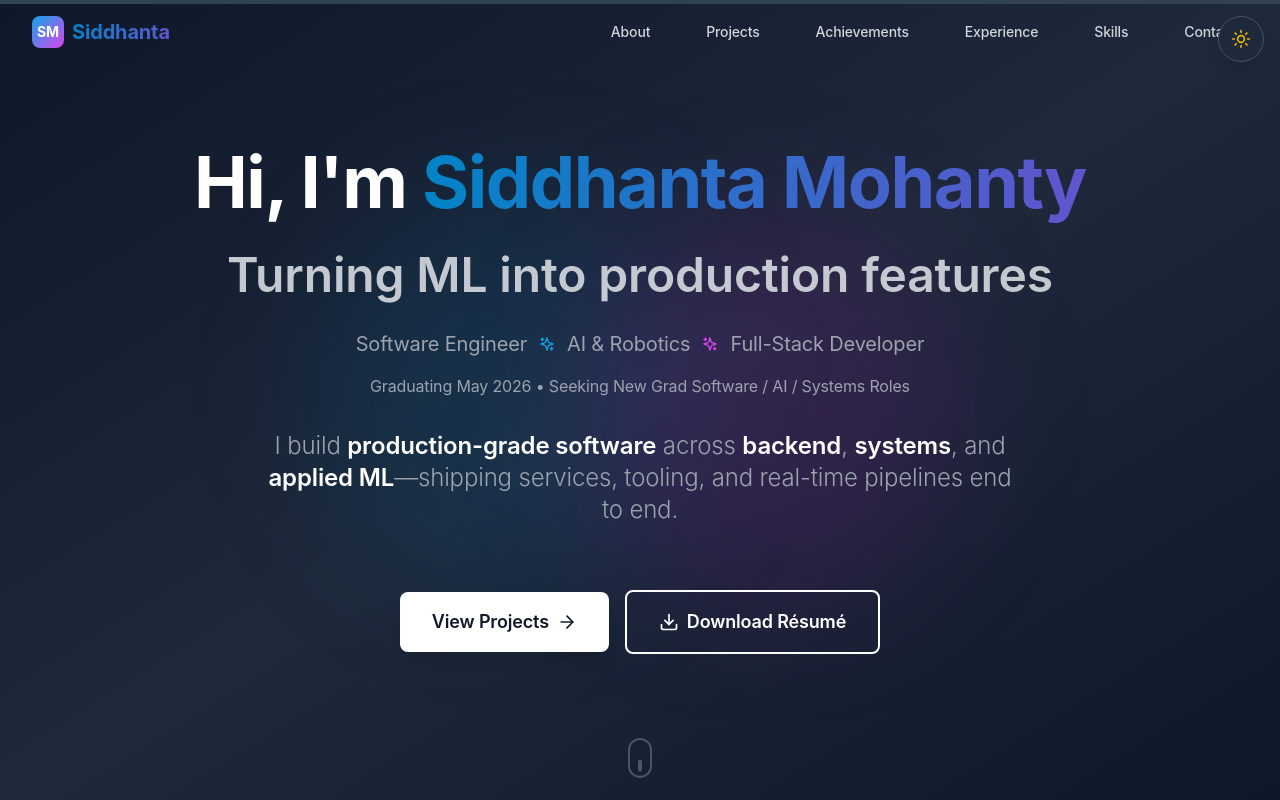
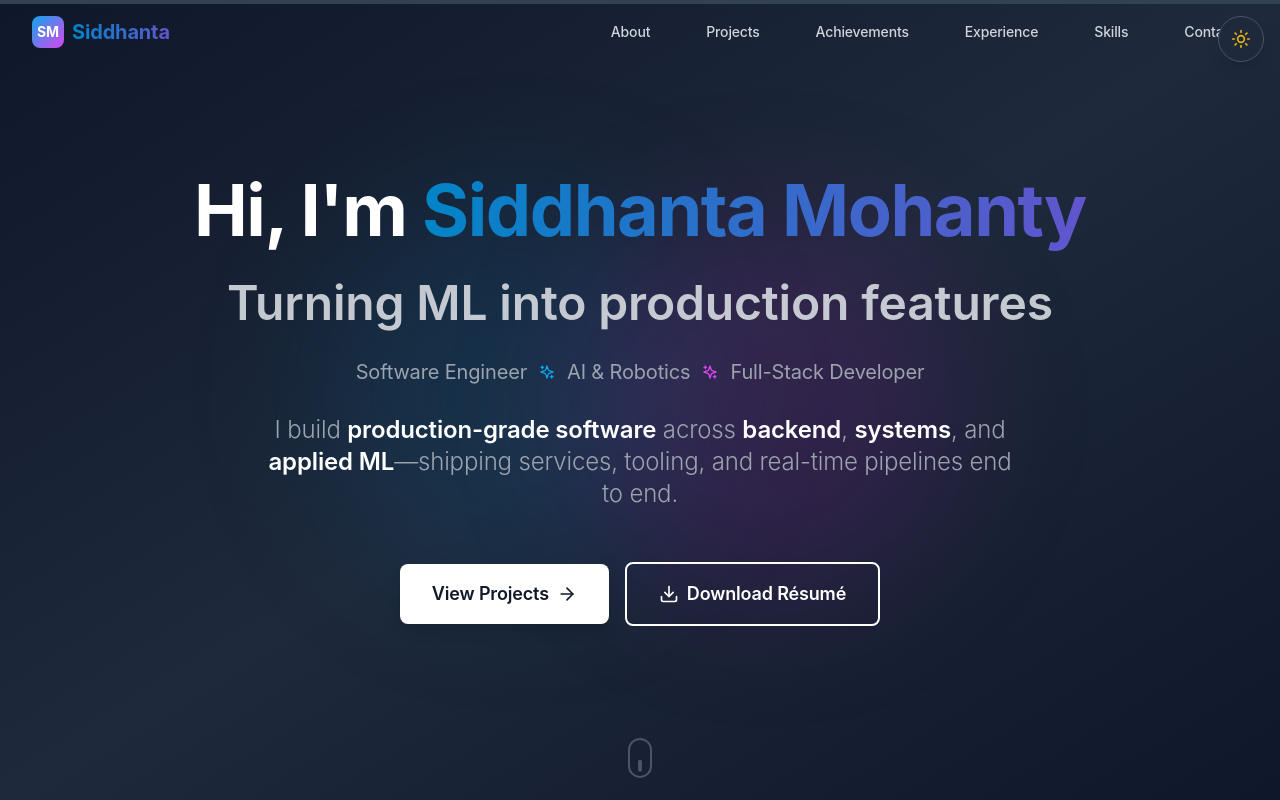
Before and after one commit to Siddhanta22/siddhantamohanty.github.io, a React (Create React App) app: page / in a window 1280 px wide. Shown: the top 800 px of the page. Built offline with nearby package versions, Linux system fonts and the light colour scheme.

Commit message:
Tighten hero and update Dean’s List term
Remove the new-grad line from the hero and rebalance spacing. Add Fall 2025 to the Dean’s List achievement subtitle.

```diff
--- a/src/components/Achievements.js
+++ b/src/components/Achievements.js
@@ -14,7 +14,7 @@
       icon: Trophy,
       title: "Dean's List",
       description: "Academic Excellence",
-      period: "Fall 2023 & Spring 2024",
+      period: "Fall 2023 & Spring 2024 • Fall 2025",
       color: "from-yellow-400 to-orange-500",
       bgColor: "bg-yellow-50 dark:bg-yellow-900/20"
     },
--- a/src/components/Hero.js
+++ b/src/components/Hero.js
@@ -46,7 +46,7 @@
           initial={{ opacity: 0, y: 30 }}
           animate={{ opacity: 1, y: 0 }}
           transition={{ duration: 0.8 }}
-          className="space-y-8"
+          className="space-y-7"
         >
           {/* Main Headline */}
           <motion.div
@@ -85,9 +85,6 @@
               <span>Full-Stack Developer</span>
             </div>
 
-            <div className="text-sm md:text-base text-gray-500 dark:text-gray-400">
-              Graduating May 2026 • Seeking New Grad Software / AI / Systems Roles
-            </div>
           </motion.div>
 
           {/* Value Proposition */}
@@ -105,7 +102,7 @@
             initial={{ opacity: 0, y: 20 }}
             animate={{ opacity: 1, y: 0 }}
             transition={{ duration: 0.8, delay: 0.6 }}
-            className="flex flex-col sm:flex-row gap-4 justify-center items-center pt-8"
+            className="flex flex-col sm:flex-row gap-4 justify-center items-center pt-6"
           >
             <motion.button
               whileHover={{ scale: 1.05, y: -2 }}
```
